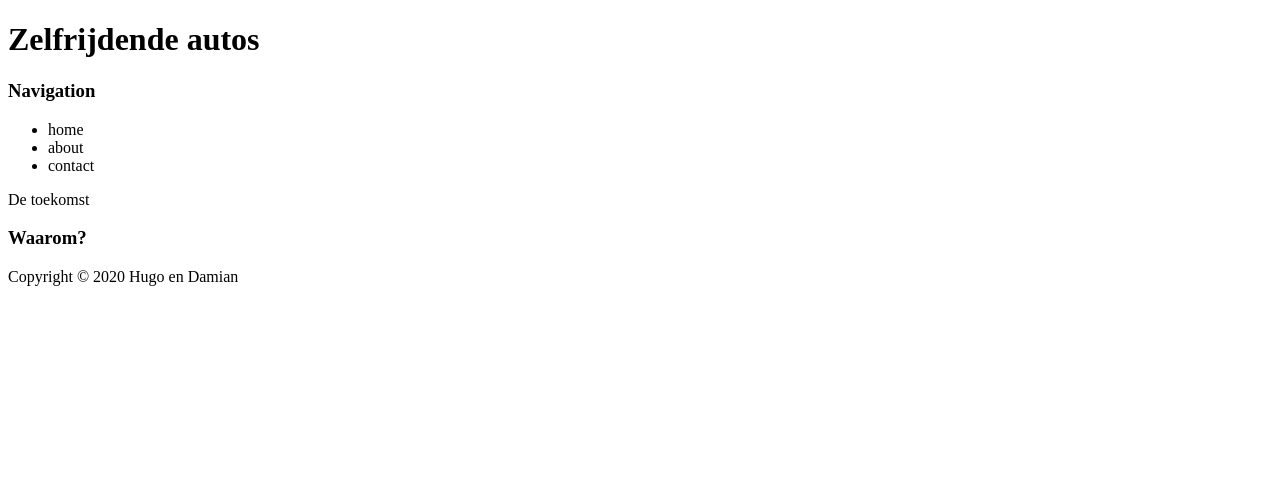
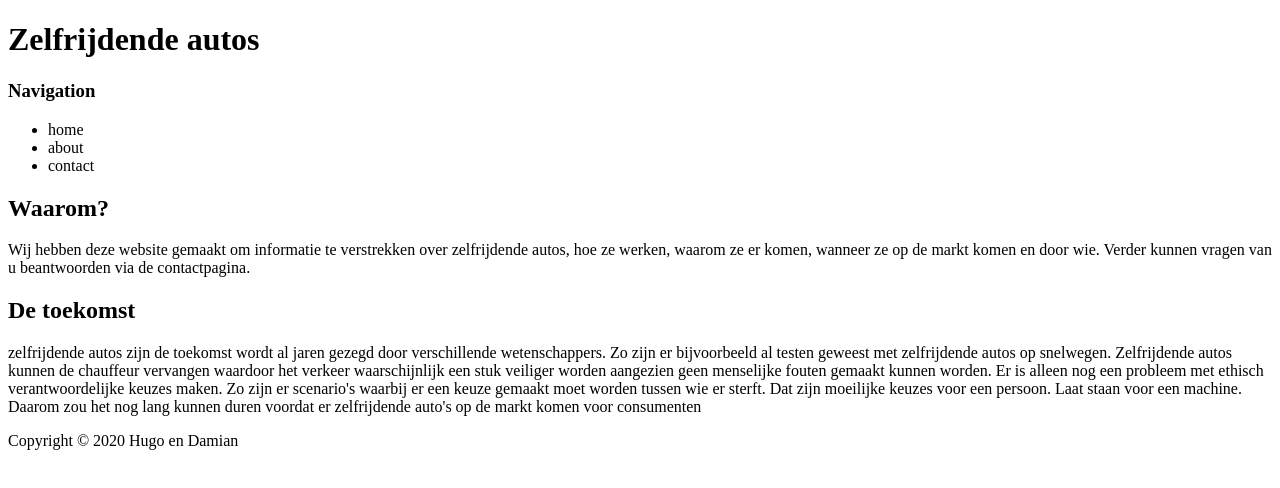
Before and after one commit to hugodehaan/zelfrijdendeautos2, a plain HTML site: page index.html in a window 1280 px wide. Drawn offline with Linux system fonts and the light colour scheme.

Commit message:
added first text

```diff
--- a/index.html
+++ b/index.html
@@ -21,11 +21,11 @@
 					<li>about</li>
 					<li>contact</li>
 			</div>
-			<div id="main"
-      <h3>De toekomst</h3>
-      <p></p>
-      <h3>Waarom?</h3>
-      <p></p>
+			<div id="main">
+      <h2>Waarom?</h2>
+      <p>Wij hebben deze website gemaakt om informatie te verstrekken over zelfrijdende autos, hoe ze werken, waarom ze er komen, wanneer ze op de markt komen en door wie. Verder kunnen vragen van u beantwoorden via de contactpagina.</p>
+      <h2>De toekomst</h2>
+      <p>zelfrijdende autos zijn de toekomst wordt al jaren gezegd door verschillende wetenschappers. Zo zijn er bijvoorbeeld al testen geweest met zelfrijdende autos op snelwegen. Zelfrijdende autos kunnen de chauffeur vervangen waardoor het verkeer waarschijnlijk een stuk veiliger worden aangezien geen menselijke fouten gemaakt kunnen worden. Er is alleen nog een probleem met ethisch verantwoordelijke keuzes maken. Zo zijn er scenario's waarbij er een keuze gemaakt moet worden tussen wie er sterft. Dat zijn moeilijke keuzes voor een persoon. Laat staan voor een machine. Daarom zou het nog lang kunnen duren voordat er zelfrijdende auto's op de markt komen voor consumenten</p>
        </div>
 			<div id="footer" </div>
       Copyright &copy; 2020 Hugo en Damian
```
